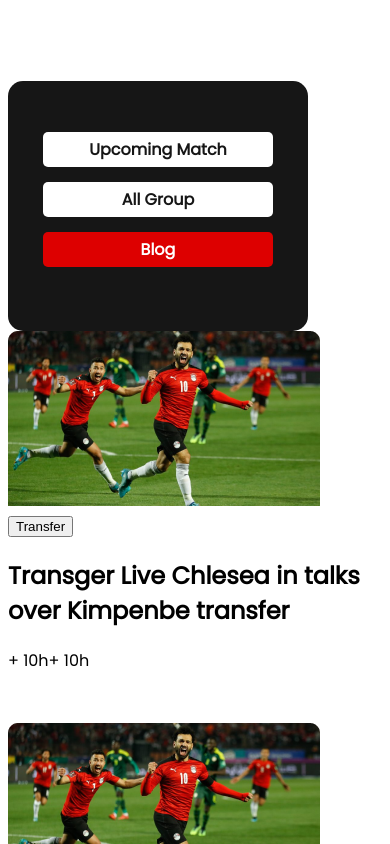
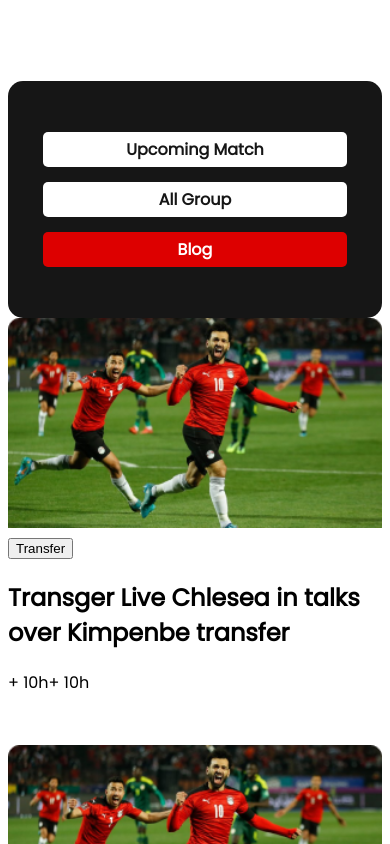
Before and after one commit to Nur-Al-Mumit/Assignment-02, a plain HTML site: page index.html in a window 390 px wide. Shown: the part 1156-2000 px from the top of the page. Drawn offline with Linux system fonts and the light colour scheme.

Commit message:
update responsiveness on mid section

```diff
--- a/index.html
+++ b/index.html
@@ -48,8 +48,8 @@
                     <div class="blogs">
                         <div class="blog">
                             <div class="blog-img"><img src="assets/Blog Image.png" alt=""></div>
-                            <div class="blog-info">
-                                <div class="heading">
+                            <div class="info-container">
+                                <div class="blog-info">
                                     <button>Transfer</button>
                                     <h1>Transger Live Chlesea in talks over Kimpenbe transfer</h1>
                                 </div>
--- a/style.css
+++ b/style.css
@@ -63,6 +63,7 @@ body {
 /* ------------------> */
 .mid-container {
     margin-top: 150px;
+    width: 100%;
 }
 
 /* Menu part */
@@ -74,7 +75,12 @@ body {
     margin-right: 15px;
     border-radius: 15px;
 }
-
+.blog-img{
+    width: 100%;
+}
+.blog-img img{
+    width: 100%;
+}
 .menu-container ul {
     /* margin: 0; */
     padding: 20px;
@@ -91,28 +97,42 @@ body {
     text-decoration: none;
     border-radius: 5px;
 }
-#blog{
+
+#blog {
     background-color: #DD0000;
-    color:#FFFFFF;
+    color: #FFFFFF;
     border: none;
 }
 
+/*-----------------------
+------- Blogs Part ------
+---------------------- */
+
 .blogs-container {
     display: flex;
-    justify-content: space-between;
 }
 
 .blogs {
-    flex-grow: 1;
+    /* flex-grow: 1; */
     display: grid;
     grid-template-columns: repeat(3, 1fr);
     gap: 50px;
 }
 
+/* .blog {
+    border: #161616 solid 2px;
+    width: 100%;
+}
+
+.blog-info {
+    width: 100%;
+    border: #161616 solid 2px;
+} */
+
 
 
 /* ------------------------
-        Media Queries
+       Media Queries
 --------------------------- */
 /* Media Queries for Mobile Devices */
 
@@ -136,6 +156,7 @@ body {
     }
 
     /* Mid Section */
+
     .blogs-container {
         display: flex;
         flex-direction: column;
@@ -144,6 +165,13 @@ body {
     .blogs {
         display: grid;
         grid-template-columns: repeat(1, 1fr);
+    }
+
+    /* Menu part */
+
+    .menu-container {
+        width: 100%;
+        height: 100%;
     }
 
 }
```
